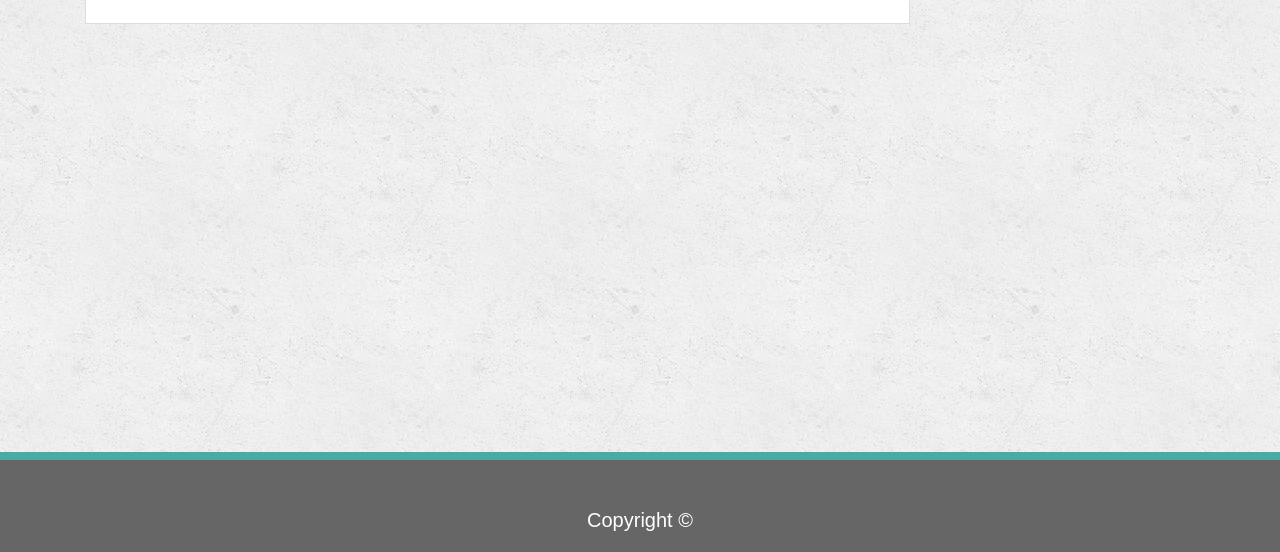
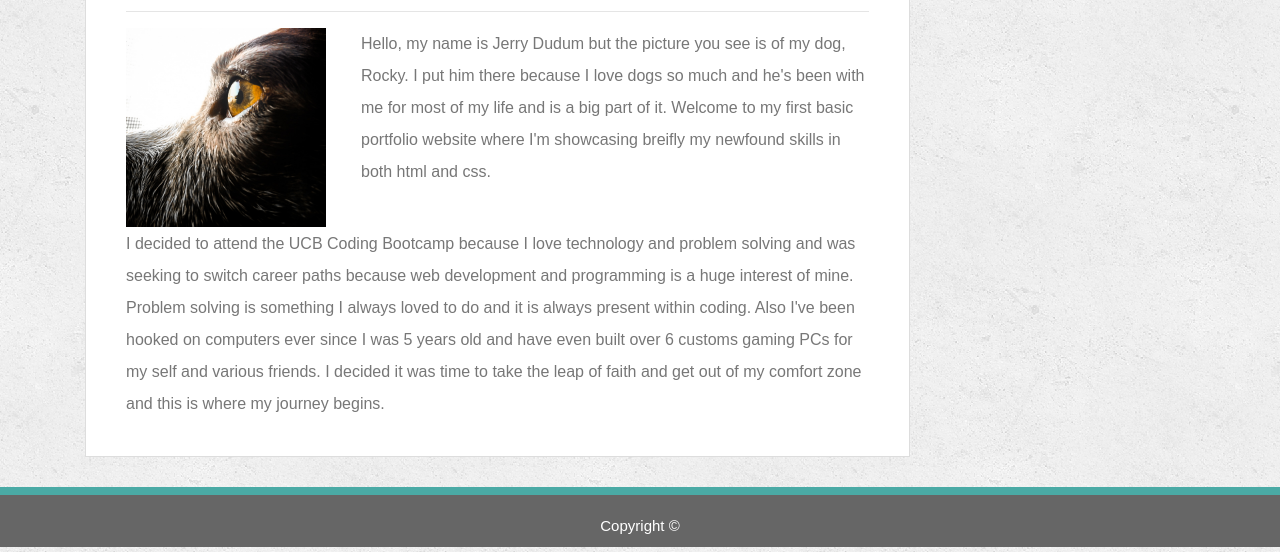
Before and after one commit to Jerry-Dudum/Bootstrap-Portfolio, a plain HTML site: page index.html in a window 1280 px wide. Shown: the part 248-800 px from the top of the page. Drawn offline with nearby package versions, Linux system fonts and the light colour scheme; files that its build step writes are made by us from their sources.

Commit message:
changed footer to not be absolute to obtain margins and space between bio content and footer

```diff
--- a/assets/css/style.css
+++ b/assets/css/style.css
@@ -59,22 +59,20 @@ h1 {
 }
 
 .footer {
-    height: 100px;
-    padding-top: 45px;
+    height: 60px;
     bottom: 0;
+    padding-top: 20px;
     width: 100%;
-    font-size: 20px;
+    font-size: 15px;
     text-align: center;
     color: #ffffff;
     background: #666666;
     border-top: #4aaaa5 8px solid;
-    position: absolute;
 }
 
 #rocky {
     float: left;
-    width: 300px;
-    height: 300px;
+    width: 200px;
     margin-right: 35px;
 }
 
--- a/index.html
+++ b/index.html
@@ -43,14 +43,43 @@
             <div class="col-12 col-sm-9">
                 <article class="section">
                     <h1 class="block-header" id="heading">About Me</h1>
+                    <hr>
+                    <img id="rocky" src="assets/images/rocky.png" alt="Rocky">
+                    <p class="summary">Hello, my name is Jerry Dudum but the picture you see is of my dog, Rocky. I put
+                        him there because I
+                        love
+                        dogs so much and he's been with me for most of my life and is a big part of it. Welcome to my
+                        first
+                        basic
+                        portfolio website where I'm showcasing breifly my newfound skills in both html and css.</p>
+                    <br>
+                    <p class="summary">I decided to attend the UCB Coding Bootcamp because I love technology and problem
+                        solving and was
+                        seeking to
+                        switch career paths because web development and programming is a huge interest of mine. Problem
+                        solving
+                        is
+                        something I always loved to do and it is always present within coding. Also I've been hooked on
+                        computers
+                        ever since I was 5 years old and have even built over 6 customs gaming PCs for my self and
+                        various
+                        friends.
+                        I decided it was time to take the leap of faith and get out of my comfort zone and this is where
+                        my
+                        journey
+                        begins.</p>
                 </article>
             </div>
         </div>
     </div>
 
-    <footer class="footer">
-        <p>Copyright ©</p>
-    </footer>
+    <div class="row">
+        <div class="col-12">
+            <footer class="footer">
+                <p>Copyright ©</p>
+            </footer>
+        </div>
+    </div>
 
     <!-- Optional JavaScript -->
     <!-- jQuery first, then Popper.js, then Bootstrap JS -->
```
